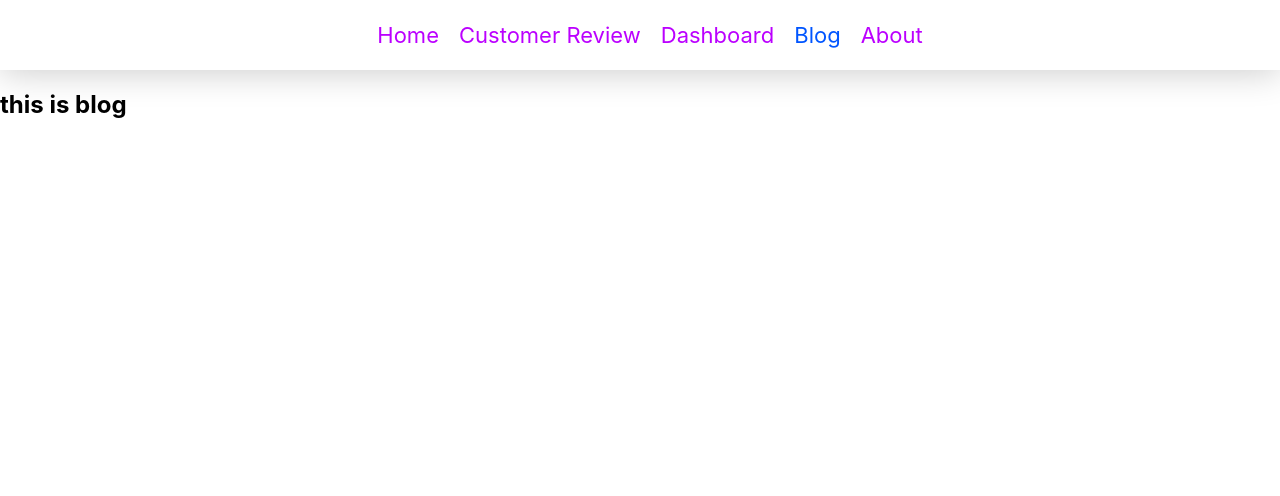
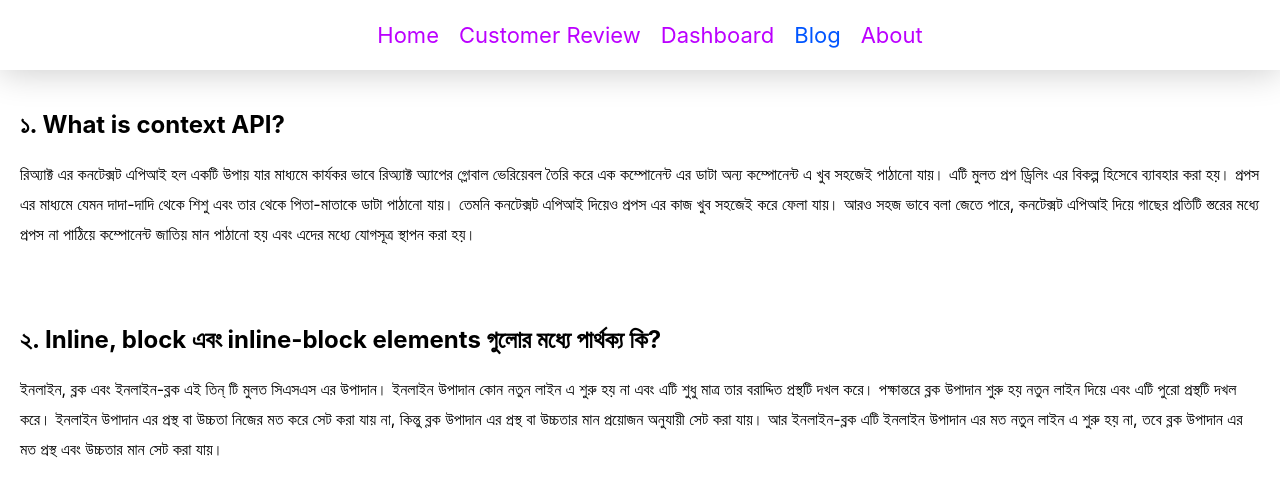
Before and after one commit to Abdul-Rakib92/product-analysis-website, a React (Create React App) app: page /blog in a window 1280 px wide. Shown: the top 496 px of the page. Built offline with nearby package versions, Linux system fonts and the light colour scheme.

Commit message:
question answer added to blog component

```diff
--- a/src/Component/Blog/Blog.css
+++ b/src/Component/Blog/Blog.css
@@ -0,0 +1,6 @@
+.blog-container{
+    padding: 20px;
+}
+.blog-container p{
+    line-height: 30px;
+}
--- a/src/Component/Blog/Blog.js
+++ b/src/Component/Blog/Blog.js
@@ -3,8 +3,19 @@ import './Blog.css';
 
 const Blog = () => {
     return (
-        <div>
-            <h2>this is blog</h2>
+        <div className='blog-container'>
+            <h2>১. What is context API?</h2>
+            <p>
+                রিঅ্যাক্ট এর কনটেক্সট এপিআই হল একটি উপায় যার মাধ্যমে কার্যকর ভাবে রিঅ্যাক্ট অ্যাপের গ্লোবাল ভেরিয়েবল তৈরি করে এক কম্পোনেন্ট এর ডাটা অন্য কম্পোনেন্ট এ খুব সহজেই পাঠানো যায়। এটি মুলত প্রপ ড্রিলিং এর বিকল্প হিসেবে ব্যাবহার করা হয়। প্রপস এর মাধ্যমে যেমন দাদা-দাদি থেকে শিশু এবং তার থেকে পিতা-মাতাকে ডাটা পাঠানো যায়। তেমনি কনটেক্সট এপিআই দিয়েও প্রপস এর কাজ খুব সহজেই করে ফেলা যায়। আরও সহজ ভাবে বলা জেতে পারে, কনটেক্সট এপিআই দিয়ে গাছের প্রতিটি স্তরের মধ্যে প্রপস না পাঠিয়ে কম্পোনেন্ট জাতিয় মান পাঠানো হয় এবং এদের মধ্যে যোগসূত্র স্থাপন করা হয়।
+            </p>
+            <br />
+            <br />
+
+            <h2>২. Inline, block এবং inline-block elements গুলোর মধ্যে পার্থক্য কি?</h2>
+
+            <p>
+                ইনলাইন, ব্লক এবং ইনলাইন-ব্লক এই তিন্ টি মুলত সিএসএস এর উপাদান। ইনলাইন উপাদান কোন নতুন লাইন এ শুরু হয় না এবং এটি শুধু মাত্র তার বরাদ্দিত প্রস্থটি দখল করে। পক্ষান্তরে ব্লক উপাদান শুরু হয় নতুন লাইন দিয়ে এবং এটি পুরো প্রস্থটি দখল করে। ইনলাইন উপাদান এর প্রস্থ বা উচ্চতা নিজের মত করে সেট করা যায় না, কিন্তু ব্লক উপাদান এর প্রস্থ বা উচ্চতার মান প্রয়োজন অনুযায়ী সেট করা যায়। আর ইনলাইন-ব্লক এটি ইনলাইন উপাদান এর মত নতুন লাইন এ শুরু হয় না, তবে ব্লক উপাদান এর মত প্রস্থ এবং উচ্চতার মান সেট করা যায়।
+            </p>
         </div>
     );
 };
```
